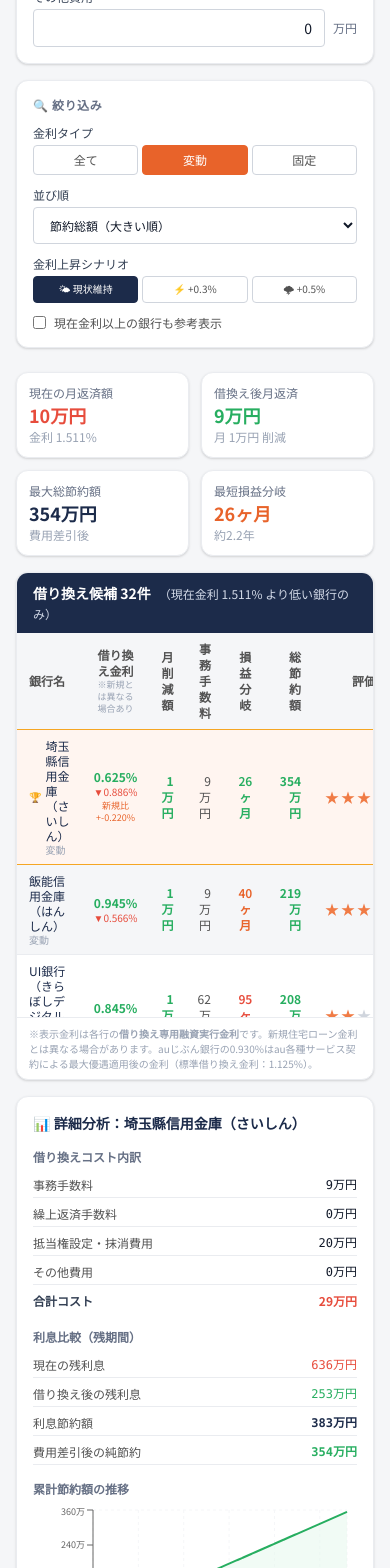
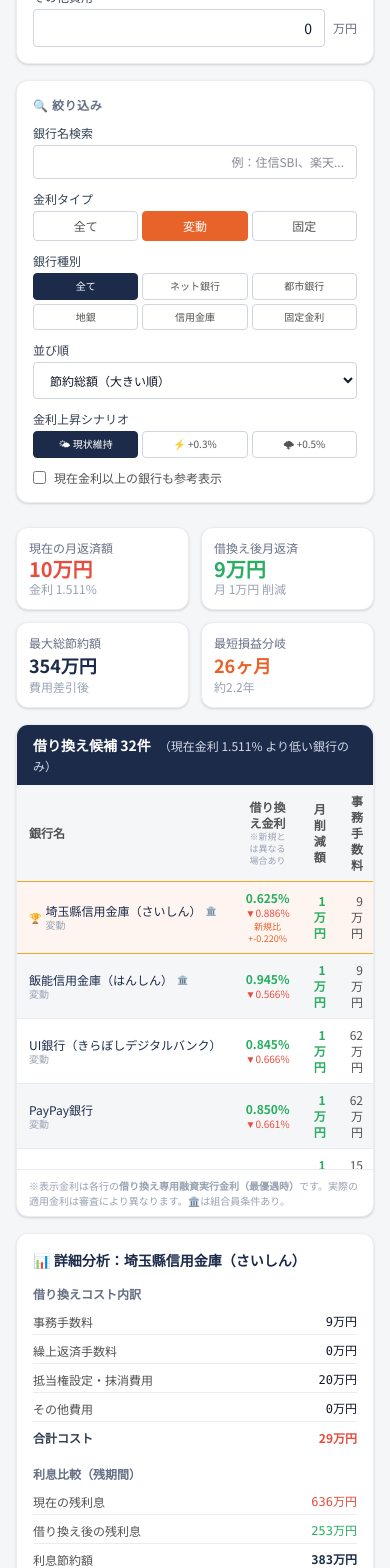
Before and after one commit to koki-187/simulation--app, a Next.js app: page /refinance in a window 390 px wide. Shown: the part 1240-2808 px from the top of the page. Built offline with nearby package versions, Linux system fonts and the light colour scheme.

Commit message:
feat(refinance-ui): 借り換えシミュレーターUI/UX改善 — 銀行種別フィルター/名前検索/組合員バッジ/損益分岐カラー

```diff
--- a/src/app/refinance/page.tsx
+++ b/src/app/refinance/page.tsx
@@ -133,6 +133,38 @@ function dansinIcon(dansin: string): string {
   return '';
 }
 
+function getBankCategory(id: string): string {
+  const netBankKeywords = ['住信sbi', 'sbi-shinsei', 'aujibun', 'rakuten', 'sony', 'paypay', 'ion', 'ui-bank', 'aruhi'];
+  if (netBankKeywords.some(k => id.includes(k.replace('-', '')))) return 'ネット銀行';
+  if (['mufg', 'mizuho', 'smbc', 'smtb'].includes(id)) return '都市銀行';
+  if (id === 'flat35') return '固定金利';
+  if (
+    id.includes('shinkin') ||
+    ['johnan-shinkin', 'tamashin', 'yokoshin', 'saishin', 'kawaguchi-shinkin', 'hanno-shinkin', 'shiba-shinkin'].includes(id)
+  ) return '信用金庫';
+  return '地銀';
+}
+
+function isCoopRequired(id: string): boolean {
+  return (
+    id.includes('shinkin') ||
+    id.includes('roukin') ||
+    ['johnan-shinkin', 'tamashin', 'yokoshin', 'saishin', 'kawaguchi-shinkin', 'hanno-shinkin', 'shiba-shinkin'].includes(id)
+  );
+}
+
+function getBreakevenColor(months: number): string {
+  if (months <= 24) return 'text-success-500';
+  if (months <= 48) return 'text-orange-400';
+  return 'text-danger-500';
+}
+
+function getBreakevenDot(months: number): string {
+  if (months <= 24) return '🟢';
+  if (months <= 48) return '🟡';
+  return '🔴';
+}
+
 function getScore(r: RefinanceResult): number {
   if (!r.isWorthwhile) return 1;
   const savingScore = r.totalSavingsAll > 5_000_000 ? 2 : r.totalSavingsAll > 2_000_000 ? 1 : 0;
@@ -169,6 +201,8 @@ export default function RefinancePage() {
   const [isRefreshing, setIsRefreshing] = useState(false);
   const [refreshError, setRefreshError] = useState<string | null>(null);
   const [refreshResult, setRefreshResult] = useState<string | null>(null);
+  const [bankSearchQuery, setBankSearchQuery] = useState('');
+  const [bankCategoryFilter, setBankCategoryFilter] = useState<string>('全て');
 
   const currentMonthJST = useMemo(() => {
     const now = new Date();
@@ -245,12 +279,17 @@ export default function RefinancePage() {
   const eligibleBanks = useMemo(() =>
     REFINANCE_BANKS_2026.filter(b => {
       const effectiveRate = refreshedRates[b.id] ?? b.rate;
+      const category = getBankCategory(b.id);
+      const matchesCategory = bankCategoryFilter === '全て' || category === bankCategoryFilter;
+      const matchesSearch = bankSearchQuery === '' || b.name.includes(bankSearchQuery);
       return (
         (rateTypeFilter === 'all' || b.rateType === rateTypeFilter) &&
-        (showAllBanks || effectiveRate < currentRate)
+        (showAllBanks || effectiveRate < currentRate) &&
+        matchesCategory &&
+        matchesSearch
       );
     }),
-    [showAllBanks, rateTypeFilter, currentRate, refreshedRates]
+    [showAllBanks, rateTypeFilter, currentRate, refreshedRates, bankCategoryFilter, bankSearchQuery]
   );
 
   const bankDataMap = useMemo(
@@ -537,6 +576,17 @@ export default function RefinancePage() {
             <div className="bg-white rounded-xl border border-neutral-100 shadow-card p-4">
               <h3 className="text-xs font-bold text-neutral-500 uppercase tracking-wider mb-3">🔍 絞り込み</h3>
               <div className="space-y-3">
+                {/* Bank name search */}
+                <div>
+                  <label className="text-xs font-medium text-neutral-700 block mb-1">銀行名検索</label>
+                  <input
+                    type="text"
+                    value={bankSearchQuery}
+                    onChange={e => setBankSearchQuery(e.target.value)}
+                    placeholder="例：住信SBI、楽天..."
+                    className="input-cell w-full text-xs"
+                  />
+                </div>
                 <div>
                   <label className="text-xs font-medium text-neutral-700 block mb-1">金利タイプ</label>
                   <div className="flex gap-1">
@@ -544,6 +594,18 @@ export default function RefinancePage() {
                       <button key={t} onClick={() => set({ rateTypeFilter: t })}
                         className={`flex-1 text-xs px-2 py-1.5 rounded border transition-colors ${rateTypeFilter === t ? 'bg-orange-500 text-white border-orange-500' : 'bg-white text-neutral-600 border-neutral-200 hover:bg-neutral-50'}`}>
                         {t === 'all' ? '全て' : t}
+                      </button>
+                    ))}
+                  </div>
+                </div>
+                {/* Bank category filter */}
+                <div>
+                  <label className="text-xs font-medium text-neutral-700 block mb-1">銀行種別</label>
+                  <div className="grid grid-cols-3 gap-1">
+                    {(['全て', 'ネット銀行', '都市銀行', '地銀', '信用金庫', '固定金利'] as const).map(cat => (
+                      <button key={cat} onClick={() => setBankCategoryFilter(cat)}
+                        className={`text-[10px] px-1.5 py-1.5 rounded border transition-colors leading-tight ${bankCategoryFilter === cat ? 'bg-navy-500 text-white border-navy-500' : 'bg-white text-neutral-600 border-neutral-200 hover:bg-neutral-50'}`}>
+                        {cat}
                       </button>
                     ))}
                   </div>
@@ -596,22 +658,23 @@ export default function RefinancePage() {
 
             {/* KPI cards */}
             <div className="grid grid-cols-2 md:grid-cols-4 gap-3">
-              <div className="bg-white rounded-xl border border-neutral-100 shadow-card p-3">
+              {/* Mobile: top 2 cards span full width each; desktop: all 4 equal */}
+              <div className="col-span-1 md:col-span-1 bg-white rounded-xl border border-neutral-100 shadow-card p-3">
                 <p className="text-xs text-neutral-500">現在の月返済額</p>
-                <p className="text-lg font-bold text-danger-500">{yenM(currentMonthly)}</p>
+                <p className="text-xl font-bold text-danger-500 leading-tight">{yenM(currentMonthly)}</p>
                 <p className="text-xs text-neutral-400">金利 {pct(currentRate)}</p>
               </div>
-              <div className="bg-white rounded-xl border border-neutral-100 shadow-card p-3">
+              <div className="col-span-1 md:col-span-1 bg-white rounded-xl border border-neutral-100 shadow-card p-3">
                 <p className="text-xs text-neutral-500">借換え後月返済</p>
-                <p className="text-lg font-bold text-success-500">{bestResult ? yenM(bestResult.newMonthly) : '—'}</p>
+                <p className="text-xl font-bold text-success-500 leading-tight">{bestResult ? yenM(bestResult.newMonthly) : '—'}</p>
                 <p className="text-xs text-neutral-400">{bestResult ? `月 ${yenM(bestResult.monthlySavings)} 削減` : ''}</p>
               </div>
-              <div className="bg-white rounded-xl border border-neutral-100 shadow-card p-3">
+              <div className="col-span-1 bg-white rounded-xl border border-neutral-100 shadow-card p-3">
                 <p className="text-xs text-neutral-500">最大総節約額</p>
                 <p className="text-lg font-bold text-navy-500">{bestResult ? yenM(bestResult.totalSavingsAll) : '—'}</p>
                 <p className="text-xs text-neutral-400">費用差引後</p>
               </div>
-              <div className="bg-white rounded-xl border border-neutral-100 shadow-card p-3">
+              <div className="col-span-1 bg-white rounded-xl border border-neutral-100 shadow-card p-3">
                 <p className="text-xs text-neutral-500">最短損益分岐</p>
                 <p className="text-lg font-bold text-orange-500">
                   {bestResult
@@ -644,7 +707,7 @@ export default function RefinancePage() {
                   <table className="w-full text-xs">
                     <thead className="sticky top-0 z-10">
                       <tr className="bg-neutral-50 border-b border-neutral-200">
-                        <th className="px-3 py-2 text-left font-semibold text-neutral-600">銀行名</th>
+                        <th className="px-3 py-2 text-left font-semibold text-neutral-600 min-w-[140px]">銀行名</th>
                         <th className="px-3 py-2 text-center font-semibold text-neutral-600">
                           借り換え金利
                           <div className="text-[9px] font-normal text-neutral-400">※新規とは異なる場合あり</div>
@@ -679,9 +742,12 @@ export default function RefinancePage() {
                                 <div className="flex items-center gap-1">
                                   {i === 0 && <span className="text-orange-500 font-bold text-[10px]">🏆</span>}
                                   <div>
-                                    <div className="font-medium text-navy-500 leading-tight">
+                                    <div className="font-medium text-navy-500 leading-tight flex items-center gap-1 flex-wrap">
                                       {bankData ? dansinIcon(bankData.dansin) : ''}{' '}
-                                      {r.bankName.slice(0, 18)}
+                                      <span className="whitespace-nowrap">{r.bankName}</span>
+                                      {isCoopRequired(r.bankId) && (
+                                        <span title="組合員条件あり" className="text-[9px] cursor-help">🏛️</span>
+                                      )}
                                     </div>
                                     <div className="text-neutral-400 text-[10px]">{r.rateType}</div>
                                   </div>
@@ -720,6 +786,14 @@ export default function RefinancePage() {
                               </td>
                               <td className="px-3 py-2">
                                 <StarRating score={getScore(r)} />
+                                {r.breakEvenMonths !== Infinity && (
+                                  <div
+                                    className={`text-[9px] text-center mt-0.5 font-medium ${getBreakevenColor(r.breakEvenMonths)}`}
+                                    title={`損益分岐${r.breakEvenMonths}ヶ月 / 🟢=24ヶ月以内 🟡=48ヶ月以内 🔴=48ヶ月超`}
+                                  >
+                                    {getBreakevenDot(r.breakEvenMonths)} {r.breakEvenMonths}m
+                                  </div>
+                                )}
                               </td>
                             </tr>
                             {isExpanded && bankData && (
@@ -770,7 +844,7 @@ export default function RefinancePage() {
               {/* 金利種別注記 */}
               {eligibleBanks.length > 0 && (
                 <p className="text-[10px] text-neutral-400 px-3 py-2 border-t border-neutral-100">
-                  ※表示金利は各行の<strong>借り換え専用融資実行金利</strong>です。新規住宅ローン金利とは異なる場合があります。auじぶん銀行の0.930%はau各種サービス契約による最大優遇適用後の金利（標準借り換え金利：1.125%）。
+                  ※表示金利は各行の<strong>借り換え専用融資実行金利（最優遇時）</strong>です。実際の適用金利は審査により異なります。🏛️は組合員条件あり。
                 </p>
               )}
             </div>
@@ -779,7 +853,7 @@ export default function RefinancePage() {
             {selectedResult && (
               <div className="bg-white rounded-xl border border-neutral-100 shadow-card p-4">
                 <h3 className="text-sm font-bold text-navy-500 mb-4">
-                  📊 詳細分析：{selectedResult.bankName.slice(0, 30)}
+                  📊 詳細分析：{selectedResult.bankName}
                 </h3>
                 <div className="grid grid-cols-1 md:grid-cols-2 gap-4 mb-4">
                   {/* Cost breakdown */}
```
